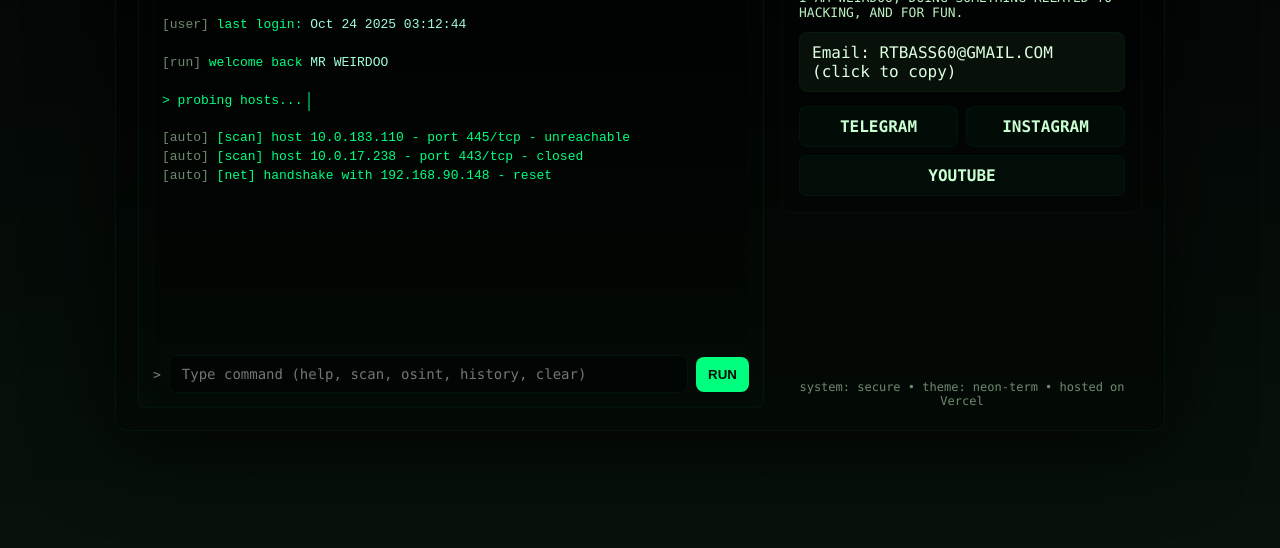
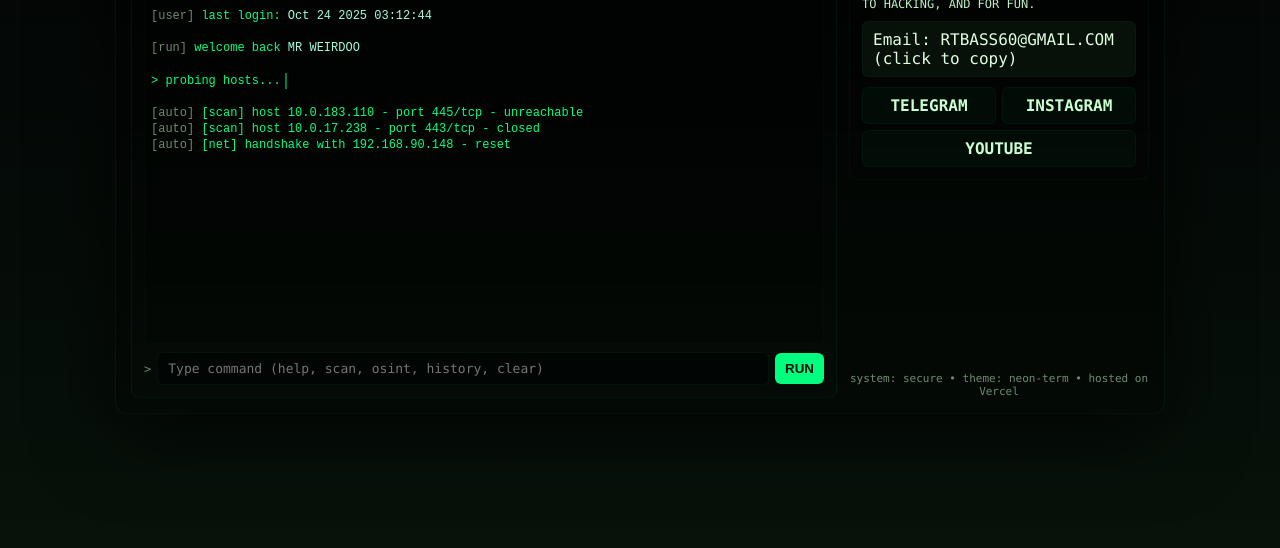
Before and after one commit to panwarayus-stack/maxosintbotformebyme, a plain HTML site: page index.html in a window 1280 px wide. Shown: the part 252-800 px from the top of the page. Drawn offline with Linux system fonts and the light colour scheme.

Commit message:
Update index.html

```diff
--- a/index.html
+++ b/index.html
@@ -11,43 +11,47 @@
   --neon:#00ff7f;
   --muted:#6f8a6f;
   --accent:#00c174;
-    --card:#06110b;
 }
-  *{box-sizing:border-box}
-  html,body{height:100%;margin:0;font-family:ui-monospace, SFMono-Regular, Menlo, Monaco, "Roboto Mono", monospace;background:linear-gradient(180deg,var(--bg1),var(--bg2));color:#bfffcf;overflow:auto}
-  .wrap{position:relative;z-index:2;min-height:100vh;display:flex;align-items:center;justify-content:center;padding:30px}
+*{box-sizing:border-box;margin:0;padding:0}
+html,body{height:100%;font-family:ui-monospace,SFMono-Regular,Menlo,Monaco,"Roboto Mono",monospace;background:linear-gradient(180deg,var(--bg1),var(--bg2));color:#bfffcf;overflow-x:hidden;}
+.wrap{min-height:100vh;display:flex;align-items:center;justify-content:center;padding:15px;}
 .card{
-    width:100%;max-width:1050px;background:linear-gradient(180deg, rgba(0,0,0,0.55), rgba(0,0,0,0.35));border:1px solid rgba(0,255,127,0.06);backdrop-filter: blur(4px);box-shadow:0 20px 80px rgba(0,0,0,0.7);border-radius:12px;padding:22px;display:grid;grid-template-columns:1fr 360px;gap:18px;color:#dfffe0;max-height:90vh;overflow:auto;
+  width:100%;max-width:1050px;background:linear-gradient(180deg, rgba(0,0,0,0.55), rgba(0,0,0,0.35));border:1px solid rgba(0,255,127,0.06);backdrop-filter: blur(4px);box-shadow:0 20px 80px rgba(0,0,0,0.7);border-radius:12px;padding:15px;display:grid;grid-template-columns:1fr 300px;gap:12px;color:#dfffe0;overflow:auto;
 }
-
 /* Terminal */
-  .term{background:linear-gradient(180deg, rgba(0,0,0,0.25), rgba(6,17,11,0.18));border-radius:8px;padding:14px;height:520px;overflow:auto;border:1px solid rgba(0,255,127,0.06);box-shadow: inset 0 0 40px rgba(0,255,127,0.02); display:flex;flex-direction:column;}
-  .term .title{display:flex;gap:10px;align-items:center;margin-bottom:8px}
+.term{background:linear-gradient(180deg, rgba(0,0,0,0.25), rgba(6,17,11,0.18));border-radius:8px;padding:12px;height:500px;overflow:auto;border:1px solid rgba(0,255,127,0.06);display:flex;flex-direction:column;}
+.term .title{display:flex;gap:8px;align-items:center;margin-bottom:6px}
 .dot{width:10px;height:10px;border-radius:50%;background:rgba(0,255,127,0.25);box-shadow:0 0 8px rgba(0,255,127,0.45) inset}
-  .term .meta{color:var(--muted);font-size:13px}
-  .viewport{flex:1;overflow:auto;padding:6px 8px;border-radius:6px;background:linear-gradient(180deg, rgba(0,0,0,0.02), rgba(0,0,0,0.06));border:1px solid rgba(0,255,127,0.02)}
-  pre{margin:0;font-size:13px;line-height:1.45;color:var(--neon);white-space:pre-wrap;word-break:break-word}
+.term .meta{color:var(--muted);font-size:12px}
+.viewport{flex:1;overflow:auto;padding:5px 6px;border-radius:6px;background:linear-gradient(180deg, rgba(0,0,0,0.02), rgba(0,0,0,0.06));border:1px solid rgba(0,255,127,0.02)}
+pre{margin:0;font-size:12px;line-height:1.35;color:var(--neon);white-space:pre-wrap;word-break:break-word}
 .muted{color:var(--muted)}
 .cmd{color:#9fffd8}
-  .type{display:inline-block;border-right:2px solid var(--neon);padding-right:6px;animation:blink 1s steps(2,start) infinite}
+.type{display:inline-block;border-right:2px solid var(--neon);padding-right:4px;animation:blink 1s steps(2,start) infinite}
 @keyframes blink{50%{border-color:transparent}}
-
-  .inputBar{display:flex;gap:8px;margin-top:10px;align-items:center}
-  .prompt{color:var(--muted);font-size:13px}
-  input.cmdInput{flex:1;padding:10px 12px;border-radius:8px;border:1px solid rgba(0,255,127,0.06);background:rgba(0,0,0,0.4);color:var(--neon);outline:none;font-family:inherit;font-size:14px;}
-  button.exec{padding:10px 12px;border-radius:8px;background:var(--neon);color:#021005;border:none;cursor:pointer;font-weight:700}
+.inputBar{display:flex;gap:6px;margin-top:8px;align-items:center}
+.prompt{color:var(--muted);font-size:12px}
+input.cmdInput{flex:1;padding:8px 10px;border-radius:6px;border:1px solid rgba(0,255,127,0.06);background:rgba(0,0,0,0.4);color:var(--neon);outline:none;font-family:inherit;font-size:13px;}
+button.exec{padding:8px 10px;border-radius:6px;background:var(--neon);color:#021005;border:none;cursor:pointer;font-weight:700}
 
 /* Right side */
-  .side{display:flex;flex-direction:column;gap:12px;align-items:stretch;justify-content:flex-start;overflow:auto;max-height:520px}
-  .profile{padding:16px;border-radius:8px;background:linear-gradient(180deg,rgba(0,0,0,0.18),rgba(0,0,0,0.06));border:1px solid rgba(0,255,127,0.04)}
-  .name{font-size:20px;color:var(--accent);font-weight:700;letter-spacing:1px}
-  .desc{font-size:13px;color:#b8eec0;margin-top:6px}
-  .emailBtn{display:flex;gap:8px;align-items:center;margin-top:12px;background:#07110a;border-radius:8px;padding:10px 12px;border:1px solid rgba(0,255,127,0.04);cursor:pointer}
+.side{display:flex;flex-direction:column;gap:10px;align-items:stretch;justify-content:flex-start;overflow:auto;max-height:500px}
+.profile{padding:12px;border-radius:8px;background:linear-gradient(180deg,rgba(0,0,0,0.18),rgba(0,0,0,0.06));border:1px solid rgba(0,255,127,0.04)}
+.name{font-size:18px;color:var(--accent);font-weight:700;letter-spacing:1px}
+.desc{font-size:12px;color:#b8eec0;margin-top:4px}
+.emailBtn{display:flex;gap:6px;align-items:center;margin-top:10px;background:#07110a;border-radius:6px;padding:8px 10px;border:1px solid rgba(0,255,127,0.04);cursor:pointer}
 .emailBtn:hover{background:rgba(0,255,127,0.03)}
-  .links{display:flex;flex-wrap:wrap;gap:8px;margin-top:14px}
-  .links a{flex:1 1 calc(50% - 8px);text-align:center;padding:10px;border-radius:8px;background:rgba(0,255,127,0.03);color:#caffd1;text-decoration:none;border:1px solid rgba(0,255,127,0.04);font-weight:700;}
-  .links a:hover{background:var(--accent);color:#021005;transform:translateY(-4px)}
-  .meta{margin-top:auto;padding-top:8px;color:var(--muted);font-size:12px;text-align:center}
+.links{display:flex;flex-wrap:wrap;gap:6px;margin-top:10px}
+.links a{flex:1 1 calc(50% - 6px);text-align:center;padding:8px;border-radius:6px;background:rgba(0,255,127,0.03);color:#caffd1;text-decoration:none;border:1px solid rgba(0,255,127,0.04);font-weight:700;}
+.links a:hover{background:var(--accent);color:#021005;transform:translateY(-3px)}
+.meta{margin-top:auto;padding-top:6px;color:var(--muted);font-size:11px;text-align:center}
+
+/* Responsive */
+@media(max-width:768px){
+  .card{grid-template-columns:1fr;max-height:none;}
+  .term{height:400px;}
+  .side{max-height:none;}
+}
 </style>
 </head>
 <body>
@@ -69,7 +73,6 @@
 &gt; <span id="typed" class="type">scanning ports...</span>
       </pre>
     </div>
-
     <div class="inputBar">
       <div class="prompt">&gt;</div>
       <input id="cmdInput" class="cmdInput" autocomplete="off" placeholder="Type command (help, scan, osint, history, clear)">
@@ -98,70 +101,56 @@
 </div>
 
 <script>
-/* ---------- Helpers ---------- */
-const viewport = document.getElementById('viewport');
-const log = document.getElementById('log');
-const input = document.getElementById('cmdInput');
-const execBtn = document.getElementById('execBtn');
-const copyEmail = document.getElementById('copyEmail');
-const tryOsintTop = document.getElementById('tryOsintTop');
+const viewport=document.getElementById('viewport');
+const log=document.getElementById('log');
+const input=document.getElementById('cmdInput');
+const execBtn=document.getElementById('execBtn');
+const copyEmail=document.getElementById('copyEmail');
+const tryOsintTop=document.getElementById('tryOsintTop');
 
 function safeText(t){ return t.replace(/</g,'&lt;').replace(/>/g,'&gt;'); }
-function appendLine(html){
-  const node = document.createElement("div");
-  node.innerHTML = html;
-  log.appendChild(node);
-  viewport.scrollTop = viewport.scrollHeight;
-  return node;
-}
+function appendLine(html){const node=document.createElement("div");node.innerHTML=html;log.appendChild(node);viewport.scrollTop=viewport.scrollHeight;return node;}
 
-/* ---------- Dynamic scan ---------- */
-const statuses = ["open","closed","filtered","unreachable","reset"];
-const ports = [22, 80, 443, 445, 3389, 3306, 8080];
-const ipBlocks = ["10.0","192.168","172.16","8.8","104.21","45.33"];
+// Dynamic scanning
+const statuses=["open","closed","filtered","unreachable","reset"];
+const ports=[22,80,443,445,3389,3306,8080];
+const ipBlocks=["10.0","192.168","172.16","8.8","104.21","45.33"];
+function rand(a,b){return Math.floor(Math.random()*(b-a+1))+a;}
+function pick(arr){return arr[Math.floor(Math.random()*arr.length)];}
+function randomIP(){const block=pick(ipBlocks);return block+"."+rand(0,255)+"."+rand(1,254);}
+function createScanLine(){return Math.random()<0.5?`[net] handshake with ${randomIP()} - ${pick(statuses)}`:`[scan] host ${randomIP()} - port ${pick(ports)}/tcp - ${pick(statuses)}`;}
+function appendScanLine(){appendLine('<span class="muted">[auto]</span> '+safeText(createScanLine()));}
+setInterval(appendScanLine,800+Math.random()*700);
 
-function rand(a,b){ return Math.floor(Math.random()*(b-a+1))+a; }
-function pick(arr){ return arr[Math.floor(Math.random()*arr.length)]; }
-function randomIP(){ const block = pick(ipBlocks); return block+"."+rand(0,255)+"."+rand(1,254); }
-function createScanLine(){
-  if(Math.random()<0.5) return `[net] handshake with ${randomIP()} - ${pick(statuses)}`;
-  return `[scan] host ${randomIP()} - port ${pick(ports)}/tcp - ${pick(statuses)}`;
-}
-
-function appendScanLine(){ appendLine('<span class="muted">[auto]</span> ' + safeText(createScanLine())); }
-
-/* Continuous scanning every 800-1500ms */
-setInterval(appendScanLine, 800 + Math.random()*700);
-
-/* ---------- Typing effect ---------- */
+// Typing effect
 const phrases=["scanning ports...","probing hosts...","initializing modules..."];
 let pi=0,pos=0,forward=true;
 const typedEl=document.getElementById('typed');
 function typeTick(){
-  const phrase = phrases[pi];
-  if(forward){ pos++; typedEl.textContent=phrase.slice(0,pos); if(pos===phrase.length){forward=false; setTimeout(typeTick,900); return;} setTimeout(typeTick,40+Math.random()*60);}
-  else{ pos--; typedEl.textContent=phrase.slice(0,pos); if(pos===0){forward=true; pi=(pi+1)%phrases.length; setTimeout(typeTick,200); return;} setTimeout(typeTick,20+Math.random()*40);}
+  const phrase=phrases[pi];
+  if(forward){pos++;typedEl.textContent=phrase.slice(0,pos);if(pos===phrase.length){forward=false;setTimeout(typeTick,900);return;}setTimeout(typeTick,40+Math.random()*60);}
+  else{pos--;typedEl.textContent=phrase.slice(0,pos);if(pos===0){forward=true;pi=(pi+1)%phrases.length;setTimeout(typeTick,200);return;}setTimeout(typeTick,20+Math.random()*40);}
 }
 typeTick();
 
-/* ---------- Commands ---------- */
+// Commands
 function runCommand(raw){
   const cmd=raw.trim();
   if(!cmd) return;
   appendLine('<span class="muted">[user]</span> &gt; <span class="cmd">'+safeText(cmd)+'</span>');
   const c=cmd.toLowerCase();
-  if(c==='help'){ appendLine('<span class="muted">[info]</span> commands: help, scan, osint, history, clear'); return;}
-  if(c==='scan'){ for(let k=0;k<6;k++) setTimeout(()=>appendScanLine(), k*250); return;}
-  if(c==='osint'){ appendLine('<span class="muted">[action]</span> redirecting to OSINT tool...'); setTimeout(()=>window.location.href='/osint.html',700); return;}
-  if(c==='history'){ appendLine('<span class="muted">[info]</span> history mode ON'); return;}
-  if(c==='clear'){ Array.from(log.children).forEach(n=>{ if(n.classList && n.classList.contains('scan-line')) n.remove(); }); appendLine('<span class="muted">[info]</span> cleared ephemeral lines'); return;}
+  if(c==='help'){appendLine('<span class="muted">[info]</span> commands: help, scan, osint, history, clear');return;}
+  if(c==='scan'){for(let k=0;k<6;k++)setTimeout(()=>appendScanLine(),k*250);return;}
+  if(c==='osint'){appendLine('<span class="muted">[action]</span> redirecting to OSINT tool...');setTimeout(()=>window.location.href='/osint.html',700);return;}
+  if(c==='history'){appendLine('<span class="muted">[info]</span> history mode ON');return;}
+  if(c==='clear'){Array.from(log.children).forEach(n=>{if(n.classList && n.classList.contains('scan-line')) n.remove();});appendLine('<span class="muted">[info]</span> cleared ephemeral lines');return;}
   appendLine('<span class="muted">[error]</span> command not found: <span class="cmd">'+safeText(cmd)+'</span>');
 }
-execBtn.addEventListener('click',()=>{ runCommand(input.value); input.value=''; input.focus(); });
-input.addEventListener('keydown',e=>{ if(e.key==='Enter'){ runCommand(input.value); input.value=''; e.preventDefault(); } });
+execBtn.addEventListener('click',()=>{runCommand(input.value);input.value='';input.focus();});
+input.addEventListener('keydown',e=>{if(e.key==='Enter'){runCommand(input.value);input.value='';e.preventDefault();}});
 
-copyEmail.addEventListener('click',()=>{ navigator.clipboard.writeText('RTBASS60@GMAIL.COM').then(()=>appendLine('<span class="muted">[info]</span> Email copied to clipboard')); });
-tryOsintTop.addEventListener('click',(e)=>{ e.preventDefault(); window.location.href='/osint.html'; });
+copyEmail.addEventListener('click',()=>{navigator.clipboard.writeText('RTBASS60@GMAIL.COM').then(()=>appendLine('<span class="muted">[info]</span> Email copied to clipboard'));});
+tryOsintTop.addEventListener('click',(e)=>{e.preventDefault();window.location.href='/osint.html';});
 </script>
 </body>
 </html>
```
Lines whose indentation alone changed are shown as unchanged.
